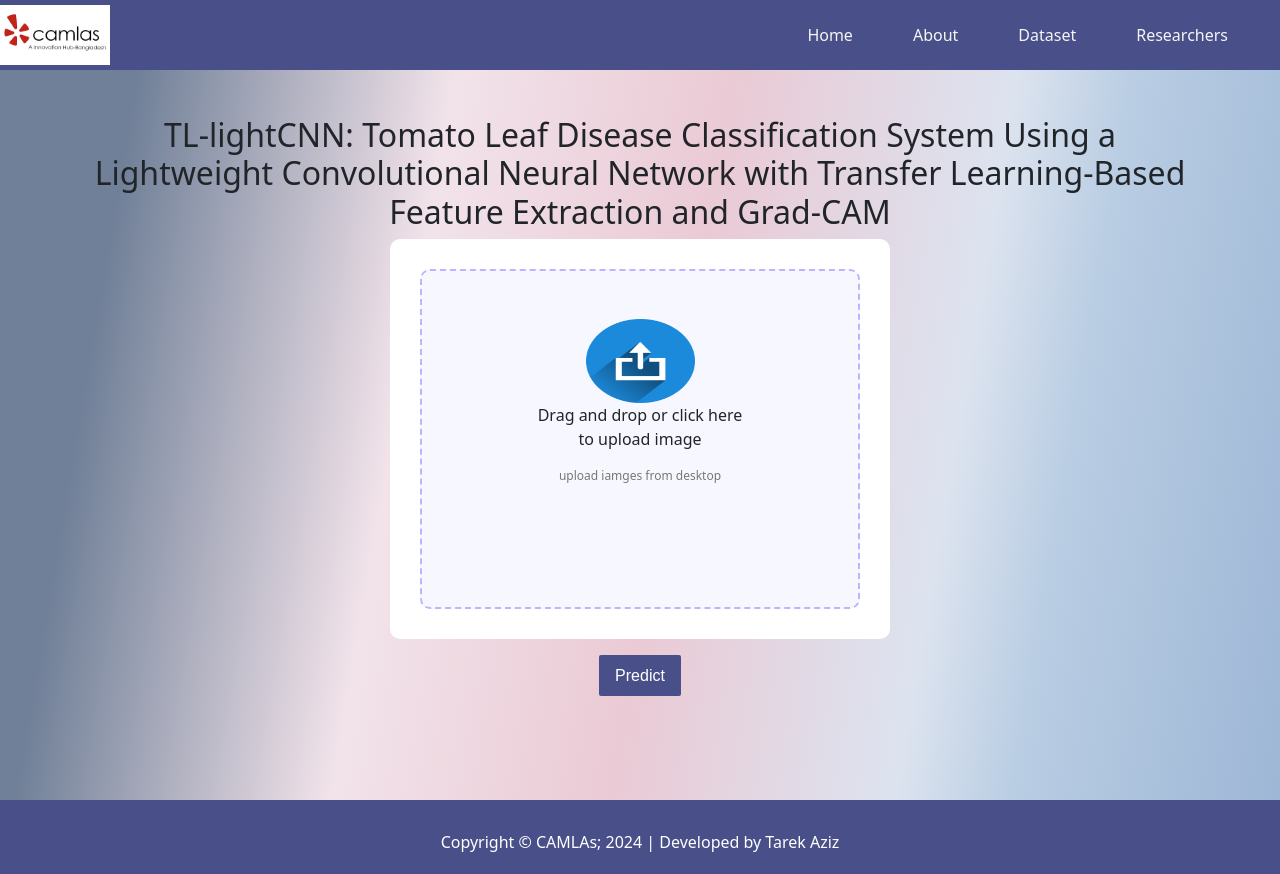
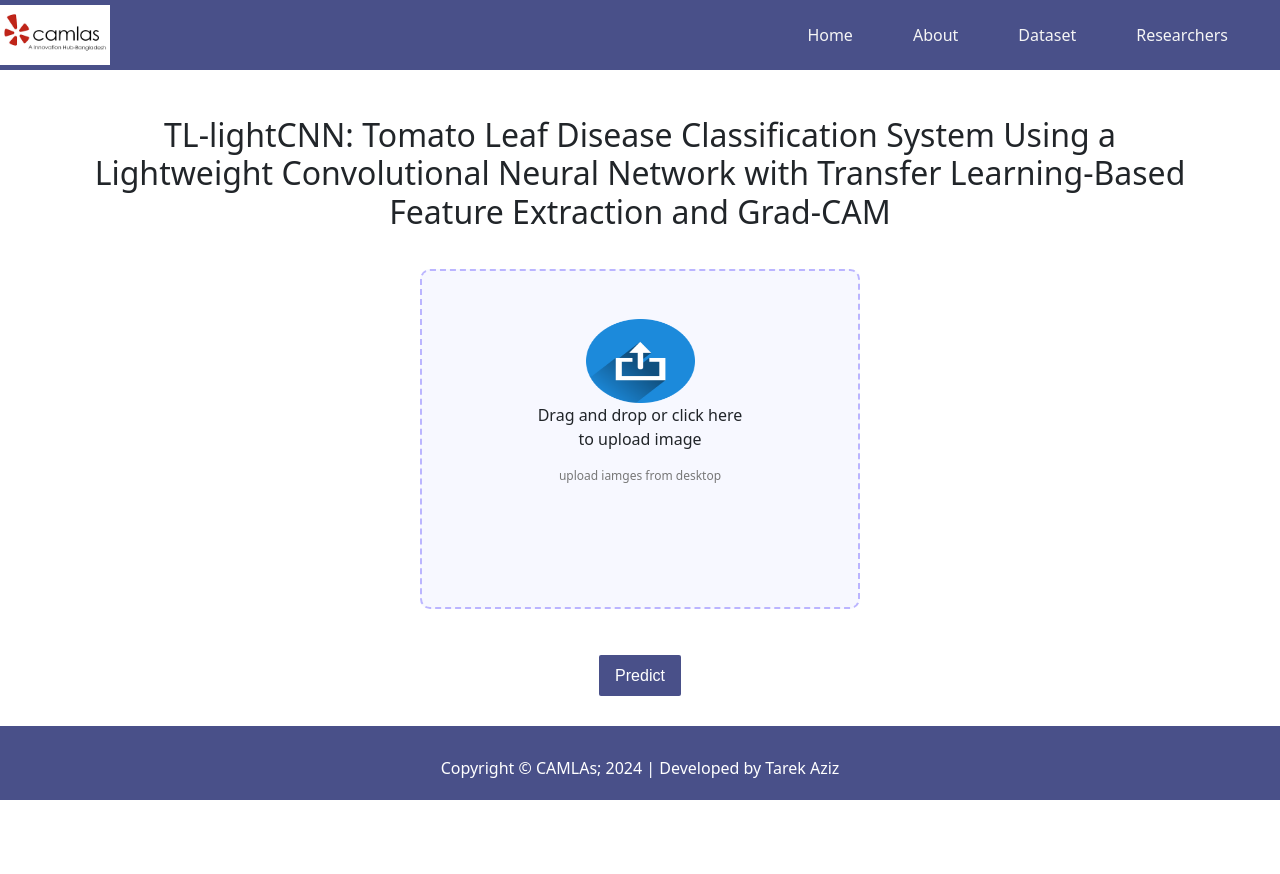
Before and after one commit to taareek/aambagun, a FastAPI app: page / in a window 1280 px wide. After the commit the page ends 800 px from the top, so only its background shows below. Run offline with FastAPI, Linux system fonts and the light colour scheme.

Commit message:
background update

```diff
--- a/static/demo.css
+++ b/static/demo.css
@@ -106,11 +106,11 @@ body {
 
 /* Page  */
 
-.page {
+/* .page {
     width: 100%;
     min-height: 100vh;
     background-image: linear-gradient(99.6deg, rgba(112,128,152,1) 10.6%, rgba(242,227,234,1) 32.9%, rgba(234,202,213,1) 52.7%, rgba(220,227,239,1) 72.8%, rgba(185,205,227,1) 81.1%, rgba(154,180,212,1) 102.4%);
-  }
+  } */
 
 /* form */
 .form-container{
--- a/templates/about.html
+++ b/templates/about.html
@@ -41,7 +41,7 @@
 
 
     <!-- Main content area -->
-    <div class="content page">
+    <div class="content">
         <div class="container mt-5">
             <h1>Abstract</h1>
             <div class="justify-text">
--- a/templates/dataset.html
+++ b/templates/dataset.html
@@ -41,7 +41,7 @@
 
 
     <!-- Main content area -->
-    <div class="content page">
+    <div class="content">
         <div class="container mt-5">
             <h1>Dataset</h1>
             <div class="justify-text">
--- a/templates/index.html
+++ b/templates/index.html
@@ -42,7 +42,7 @@
 
 
     <!-- Main content area -->
-    <div class="content page">
+    <div class="content">
         {% if not result %}
         <div class="container mt-5">
             <div class="title text-center mt-5">
--- a/templates/researcher.html
+++ b/templates/researcher.html
@@ -41,7 +41,7 @@
 
 
     <!-- Main content area -->
-    <div class="content page">
+    <div class="content">
         <div class="container mt-5">
             <h1>Researchers</h1>
             <div class="justify-text">
```
